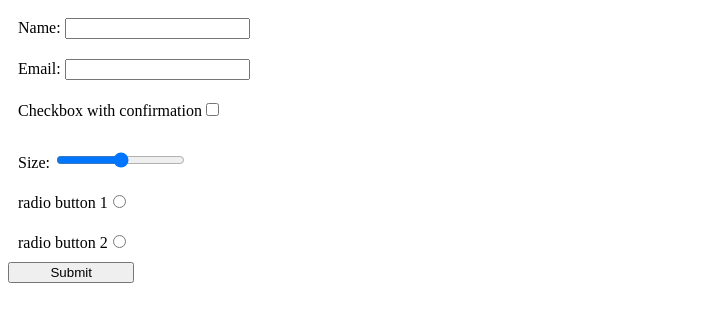
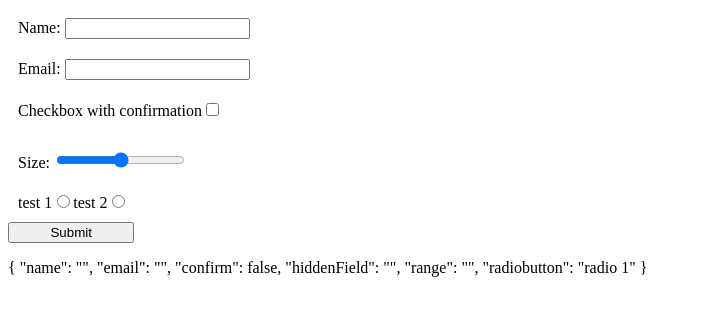
Before and after one commit to shahrzadJavadiKoushesh/AsanPadrakht-Internship, an Angular app in the folder dynamicForms/: page / in a window 1280 px wide. Shown: the top 322 px of the page, without its empty margins (0-701 px from the left). Built offline with nearby package versions, Linux system fonts and the light colour scheme.

Commit message:
complete dynamic form with template

```diff
--- a/dynamicForms/src/app/app.component.html
+++ b/dynamicForms/src/app/app.component.html
@@ -2,36 +2,41 @@
     <div *ngFor="let control of formService.getFormStructure()">
 
         <div *ngIf="control.hidden == 'false'">
-
             <ng-container *ngIf="control.type == 'checkbox'; else notCheckbox">
                 <label>{{control.label}}</label>
                 <input type="checkbox" [formControlName]="control.field" (change)="handleChange($event, 'checkbox')">
-                <span *ngIf="dynamicForm.get(control.field)!.invalid && dynamicForm.get(control.field)!.dirty" class="error">
+                <span *ngIf="dynamicForm.get(control.field)!.invalid && dynamicForm.get(control.field)!.dirty"
+                    class="error">
                     {{getErrorMessage(control)}}
                 </span>
             </ng-container>
 
             <ng-template #notCheckbox>
                 <ng-container *ngIf="control.type == 'radio' ; else anything">
-                    <label>{{control.label}}</label>
-                    <input type="radio" [formControlName]="control.field" (change)="handleChange($event, 'radio')">
-                    <span *ngIf="dynamicForm.get(control.field)!.invalid && dynamicForm.get(control.field)!.dirty" class="error">
-                        {{getErrorMessage(control)}}
-                    </span>
+
+                    <ng-container *ngFor="let value of control.values">
+                        <label>{{value}}</label>
+                        <input type="radio" [formControlName]="control.field" (change)="handleChange($event, 'radio')" [value]="value" [id]="value"  >
+                        <span *ngIf="dynamicForm.get(control.field)!.invalid && dynamicForm.get(control.field)!.dirty"
+                            class="error">
+                            {{getErrorMessage(control)}}
+                        </span>
+                    </ng-container>
+
                 </ng-container>
 
                 <ng-template #anything>
                     <label>{{control.label}}: </label>
                     <input [type]="control.type" [formControlName]="control.field">
-                    <span *ngIf="dynamicForm.get(control.field)!.invalid && dynamicForm.get(control.field)!.dirty" class="error">
+                    <span *ngIf="dynamicForm.get(control.field)!.invalid && dynamicForm.get(control.field)!.dirty"
+                        class="error">
                         {{getErrorMessage(control)}}
                     </span>
+
                 </ng-template>
             </ng-template>
-
-
-
         </div>
     </div>
     <button type="submit">Submit</button>
+    <p>{{dynamicForm.value | json}}</p>
 </form>
--- a/dynamicForms/src/app/app.component.ts
+++ b/dynamicForms/src/app/app.component.ts
@@ -49,7 +49,8 @@ export class AppComponent implements OnInit {
       console.log(event.target.checked)
     }
     else if(type === 'radio'){
-      console.log(event.target.value)
+      // console.log(event.target.value)
+      console.log(event.target)
     }
 
   }
--- a/dynamicForms/src/app/form-service.service.ts
+++ b/dynamicForms/src/app/form-service.service.ts
@@ -73,19 +73,17 @@ export class FormServiceService {
       "validations": []
     },
     {
-      "field": "radio button 1",
+      "field": "radiobutton",
       "label": "radio button 1",
       "type": "radio",
       "value": "radio 1",
       "hidden": "false",
+      "values": [
+        "test 1",
+        "test 2"
+      ]
     },
-    {
-      "field": "radio button 2",
-      "label": "radio button 2",
-      "type": "radio",
-      "value": "radio 2",
-      "hidden": "false",
-    }
+
   ]
 
   getFormStructure() {
```
